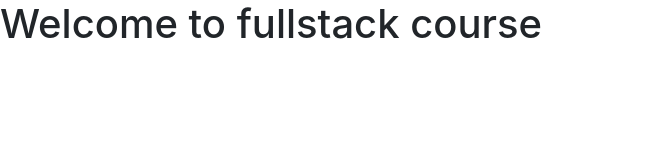
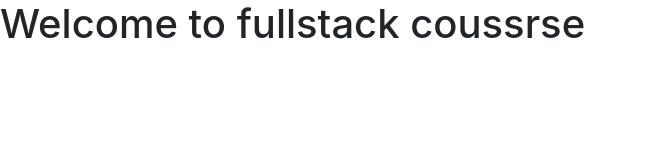
Before and after one commit to cadakris/react-library, a React (Create React App) app: page / in a window 1280 px wide. Shown: the top 160 px of the page, without its empty margins (0-646 px from the left). Built offline with nearby package versions, Linux system fonts and the light colour scheme.

Commit message:
changed welcome info

```diff
--- a/src/App.tsx
+++ b/src/App.tsx
@@ -4,7 +4,7 @@ import './App.css';
 function App() {
   return (
     <div className="App">
-      <h1>Welcome to fullstack course</h1>
+      <h1>Welcome to fullstack coussrse</h1>
     </div>
   );
 }
```
